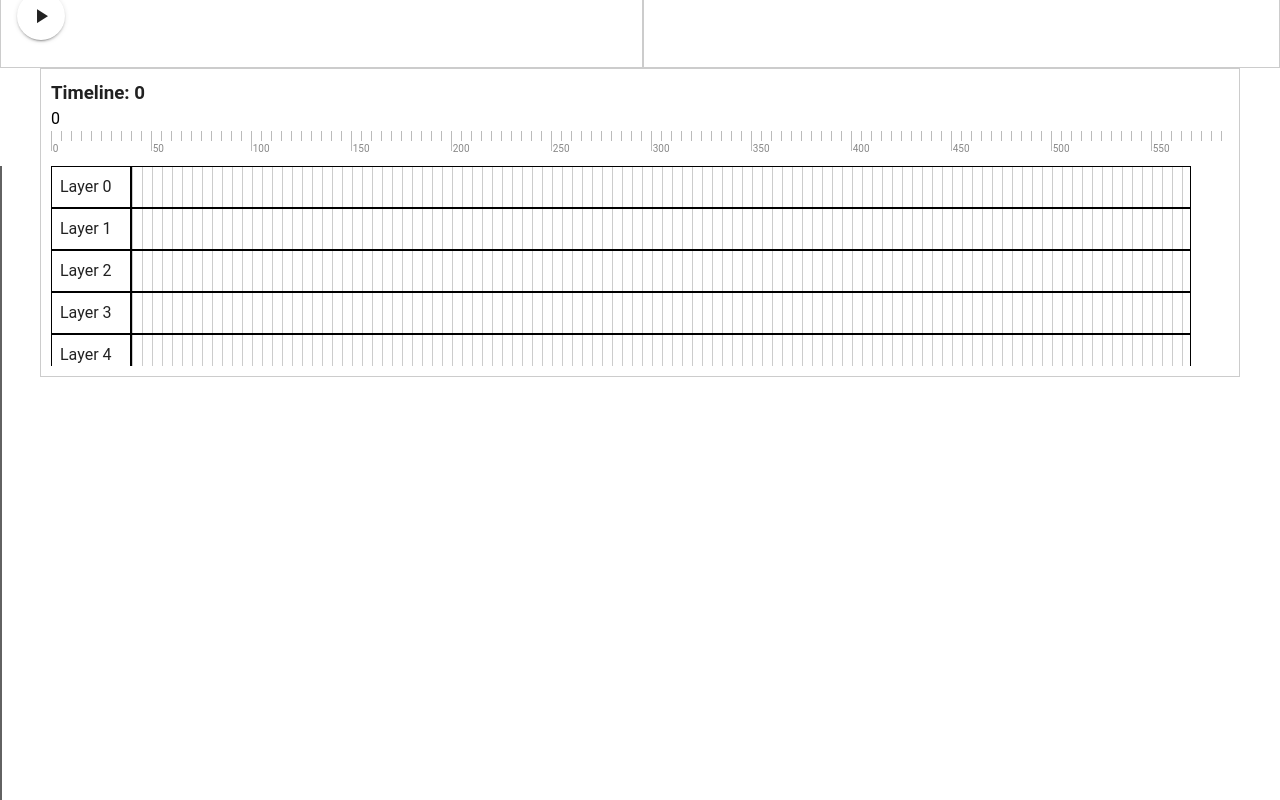
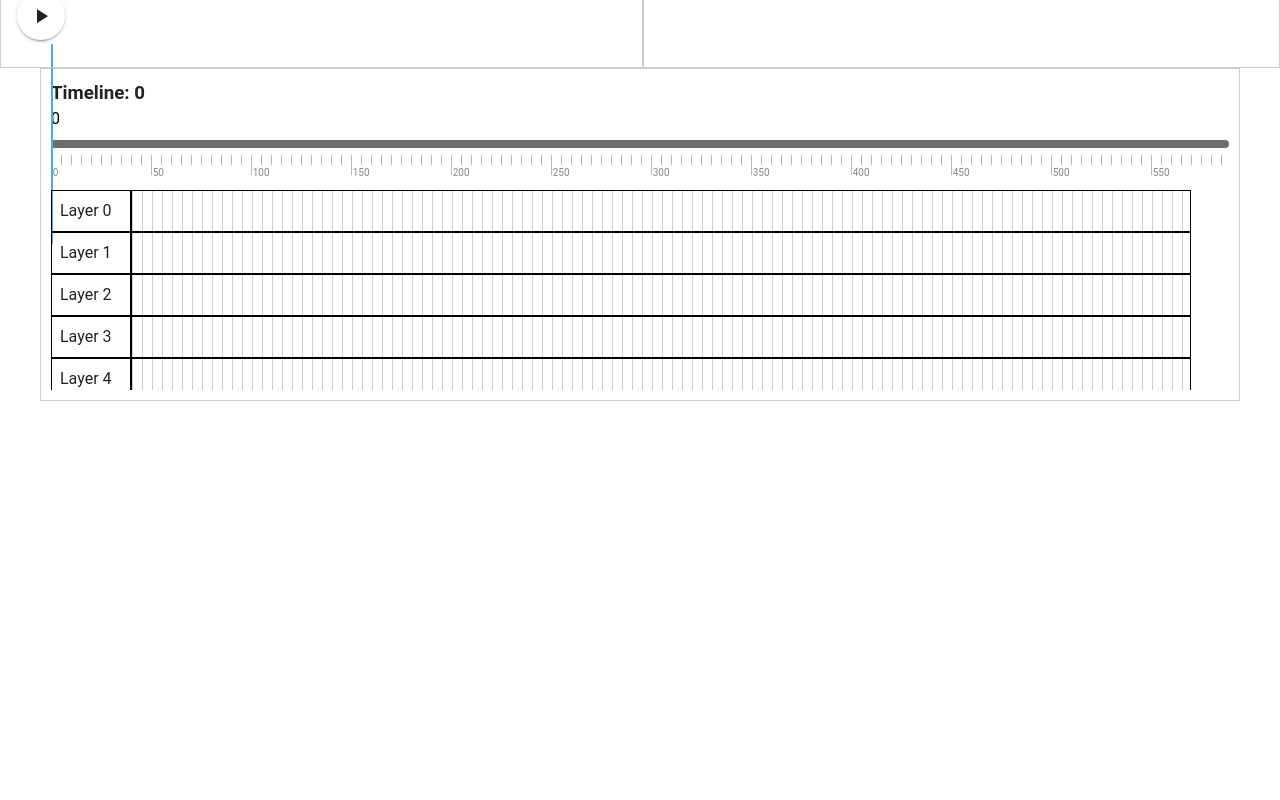
Before and after one commit to mino-8136/Co-Lyrics-WEB, a Vue app: page /edit in a window 1280 px wide. Shown: the part 540-1340 px from the top of the page. After the commit the page ends 941 px from the top, so only its background shows below. Built offline with nearby package versions, Linux system fonts and the light colour scheme; what @imengyu/vue3-context-menu would draw is missing.

Commit message:
下準備

```diff
--- a/src/components/objects/TimelineBar.vue
+++ b/src/components/objects/TimelineBar.vue
@@ -1,23 +1,41 @@
 <template>
-  <div class="ruler" @mousedown="moveSeekbar">
+  <input type="range" style="width: 100%" min="0" max="3600" step="1" value="0" />
+
+  <div class="ruler">
     <ul class="ruler-x">
       <li v-for="n in ticks" :key="n"></li>
     </ul>
   </div>
-  <div class="seekbar" :style="{ left: seekbarPosition + 'px' }"></div>
 </template>
 
 <script setup lang="ts">
 import { ref } from 'vue'
 const ticks = ref(20)
-const seekbarPosition = ref(0);
 
-const moveSeekbar = (event: MouseEvent) => {
-  seekbarPosition.value = event.clientX;
-};
 </script>
 
 <style scoped>
+input[type='range'] {
+  -webkit-appearance: none;
+  appearance: none;
+  outline: none;
+  cursor: pointer;
+  width: 100%;
+  /* Track のスタイル */
+  background: #6d6d6d;
+  height: 8px;
+  border-radius: 8px;
+}
+
+input[type='range']::-webkit-slider-thumb {
+  -webkit-appearance: none;
+  appearance: none;
+  width: 2px;
+  height: 200px;
+  background-color: #4cabe2;
+  z-index: 1;
+}
+
 .ruler {
   --ruler-unit: 2px;
   --ruler-num-fz: 10px;
@@ -67,12 +85,4 @@ const moveSeekbar = (event: MouseEvent) => {
   line-height: 1;
   padding-inline-start: 1.75px;
 }
-
-.seekbar {
-  width: 2px;
-  height: 100%;
-  background: #626262;
-  position: absolute;
-  z-index: 1;
-}
 </style>
```
